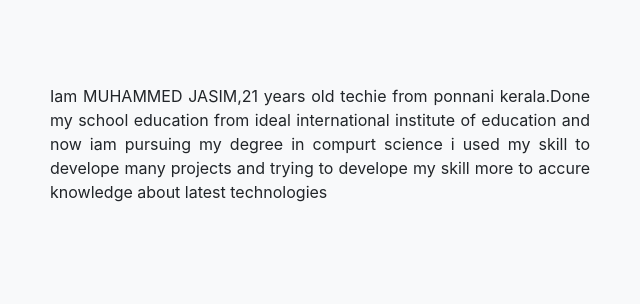
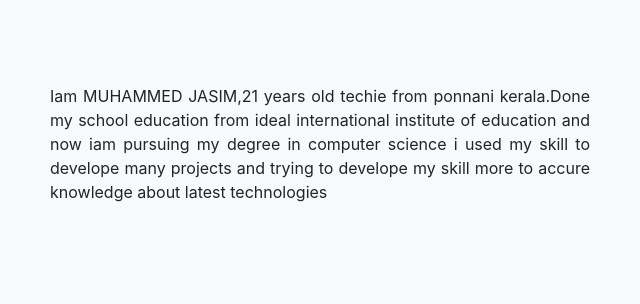
Before and after one commit to Jaz-zim/personal-website, a plain HTML site: page index.html in a window 1280 px wide. Shown: the part 506-810 px from the top of the page, 605-1245 px from the left. Drawn offline with nearby package versions, Linux system fonts and the light colour scheme.

Commit message:
Update index.html

```diff
--- a/index.html
+++ b/index.html
@@ -68,7 +68,7 @@
             </div>
             <div class="col-md-6">
 
-<p style="text-align:justify;">Iam MUHAMMED JASIM,21 years old techie from ponnani kerala.Done my school education from ideal international institute of education and now iam pursuing my degree in compurt science i used my skill to develope many projects and trying to develope my skill more to accure knowledge about latest technologies</p>
+<p style="text-align:justify;">Iam MUHAMMED JASIM,21 years old techie from ponnani kerala.Done my school education from ideal international institute of education and now iam pursuing my degree in computer science i used my skill to develope many projects and trying to develope my skill more to accure knowledge about latest technologies</p>
 
             </div>
 
```
